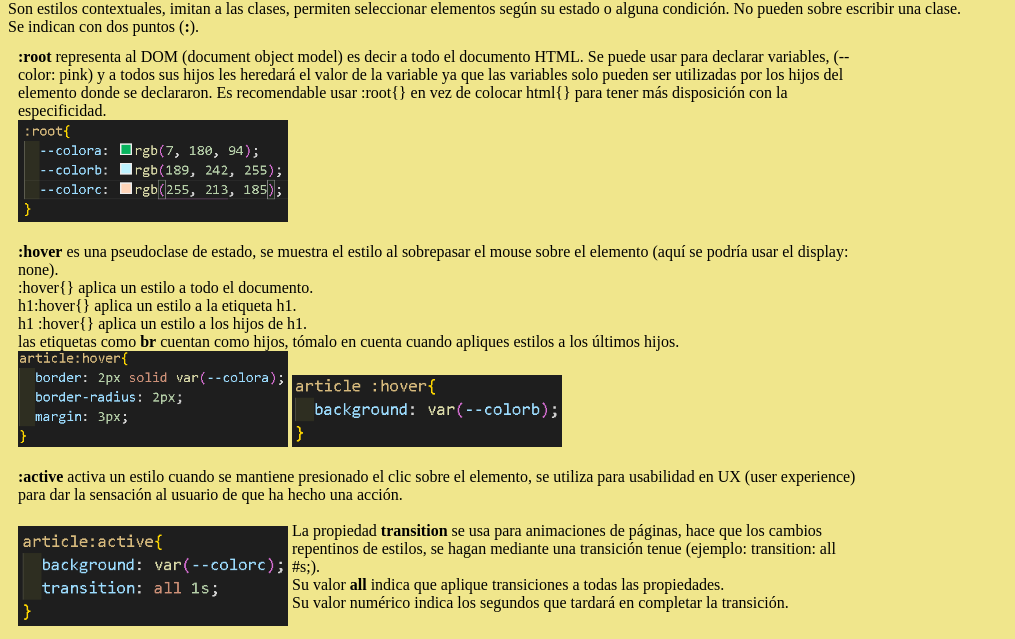
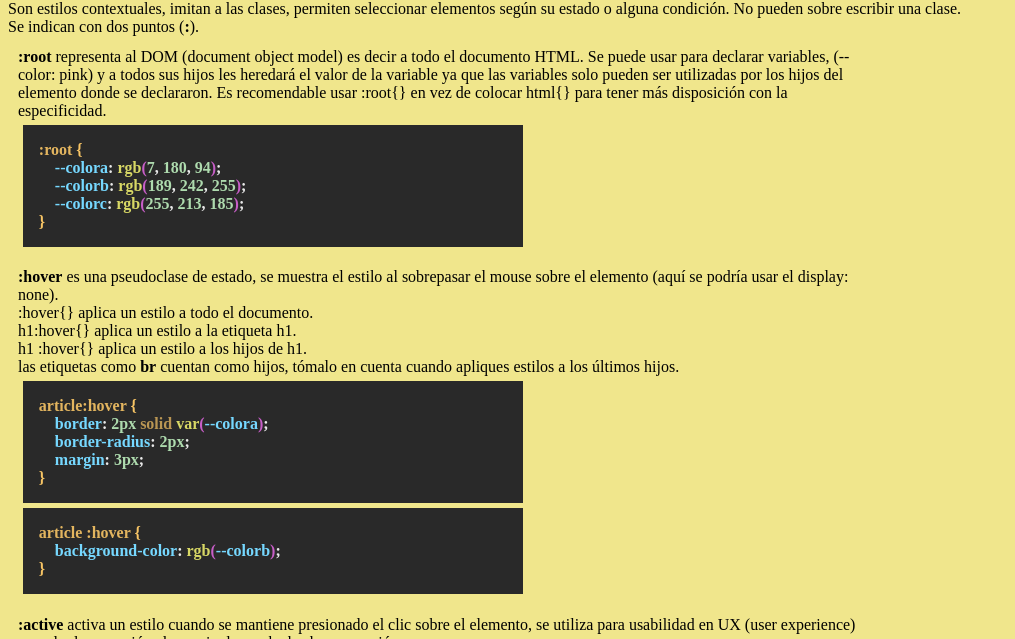
Before and after one commit to PatoKuack/manual_CSS, a plain HTML site: page Paginas/paginacss7.html in a window 1280 px wide. Shown: the part 93-732 px from the top of the page, without its empty margins (0-1015 px from the left). Drawn offline with Linux system fonts and the light colour scheme.

Commit message:
6° modificación de manita del menú y de 3 imágenes de ejemplos.

```diff
--- a/Paginas/paginacss7.html
+++ b/Paginas/paginacss7.html
@@ -9,6 +9,7 @@
   <meta charset="UTF-8">
   <meta name="viewport" content="width=device-width, initial-scale=1.0">
   <link rel="stylesheet" href="../Estilos/stylecss7.css">
+  <link rel="stylesheet" href="../Estilos/styleHelp.css">
   <title>Pseudoclases</title>
 </head>
 <body>
@@ -20,7 +21,13 @@
     </span>
     <article class="rut">
       <b>:root</b> representa al DOM (document object model) es decir a todo el documento HTML. Se puede usar para declarar variables, (--color: pink) y a todos sus hijos les heredará el valor de la variable ya que las variables solo pueden ser utilizadas por los hijos del elemento donde se declararon. Es recomendable usar <span>:root{}</span> en vez de colocar <span>html{}</span>  para tener más disposición con la especificidad.<br>
-      <img src="../Imgs/pseudo root.jpg" alt="Ejemplo de pseudoclase :root" title="Ejemplo de pseudoclase :root">
+      <aside class="terminal">
+        <span class="cOrg2">:root</span> <span class="cOrg1">{</span><br/>
+          &emsp;<span class="cBlue">--colora</span>: <span class="cYll">rgb</span><span class="cPrp">(</span><span class="cGrn">7</span>, <span class="cGrn">180</span>, <span class="cGrn">94</span><span class="cPrp">)</span>;<br/>
+          &emsp;<span class="cBlue">--colorb</span>: <span class="cYll">rgb</span><span class="cPrp">(</span><span class="cGrn">189</span>, <span class="cGrn">242</span>, <span class="cGrn">255</span><span class="cPrp">)</span>;<br/>
+          &emsp;<span class="cBlue">--colorc</span>: <span class="cYll">rgb</span><span class="cPrp">(</span><span class="cGrn">255</span>, <span class="cGrn">213</span>, <span class="cGrn">185</span><span class="cPrp">)</span>;<br/>
+        <span class="cOrg1">}</span>
+      </aside>
     </article>
     <article class="jover">
       <b>:hover</b> es una pseudoclase de estado, se muestra el estilo al sobrepasar el mouse sobre el elemento (aquí se podría usar el display: none).<br>
@@ -28,8 +35,18 @@
       h1:hover{} aplica un estilo a la etiqueta h1.<br>
       h1 :hover{} aplica un estilo a los hijos de h1.<br>
       las etiquetas como <b>br</b> cuentan como hijos, tómalo en cuenta cuando apliques estilos a los últimos hijos.<br>
-      <img src="../Imgs/pseudo hover1.jpg" alt="Ejemplo de :hover selector combinado" title="Ejemplo :hover selector combinado">
-      <img src="../Imgs/pseudo hover2.jpg" alt="Ejemplo de :hover selector descendiente" title="Ejemplo :hover selector descendiente">
+      <aside class="terminal">
+        <span class="cOrg2">article:hover</span> <span class="cOrg1">{</span><br/>
+          &emsp;<span class="cBlue">border</span>: <span class="cGrn">2px</span> <span class="cOrg3">solid</span> <span class="cYll">var</span><span class="cPrp">(</span><span class="cBlue">--colora</span><span class="cPrp">)</span>;<br/>
+          &emsp;<span class="cBlue">border-radius</span>: <span class="cGrn">2px</span>;<br/>
+          &emsp;<span class="cBlue">margin</span>: <span class="cGrn">3px</span>;<br/>
+        <span class="cOrg1">}</span>
+      </aside>
+      <aside class="terminal">
+        <span class="cOrg2">article :hover</span> <span class="cOrg1">{</span><br/>
+          &emsp;<span class="cBlue">background-color</span>: <span class="cYll">rgb</span><span class="cPrp">(</span><span class="cBlue">--colorb</span><span class="cPrp">)</span>;<br/>
+        <span class="cOrg1">}</span>
+      </aside>
     </article>
     <article class="activ">
       <b>:active</b> activa un estilo cuando se mantiene presionado el clic sobre el elemento, se utiliza para usabilidad en UX (user experience) para dar la sensación al usuario de que ha hecho una acción.<br>
```
Also changed, not shown: Paginas/paginacss33.html (+5 -4 lines), Paginas/paginacss42.html (+4 -0 lines), index.html (+1 -1 lines), Imgs/pseudo hover1.jpg (deleted), Imgs/pseudo hover2.jpg (deleted), Imgs/pseudo root.jpg (deleted).
